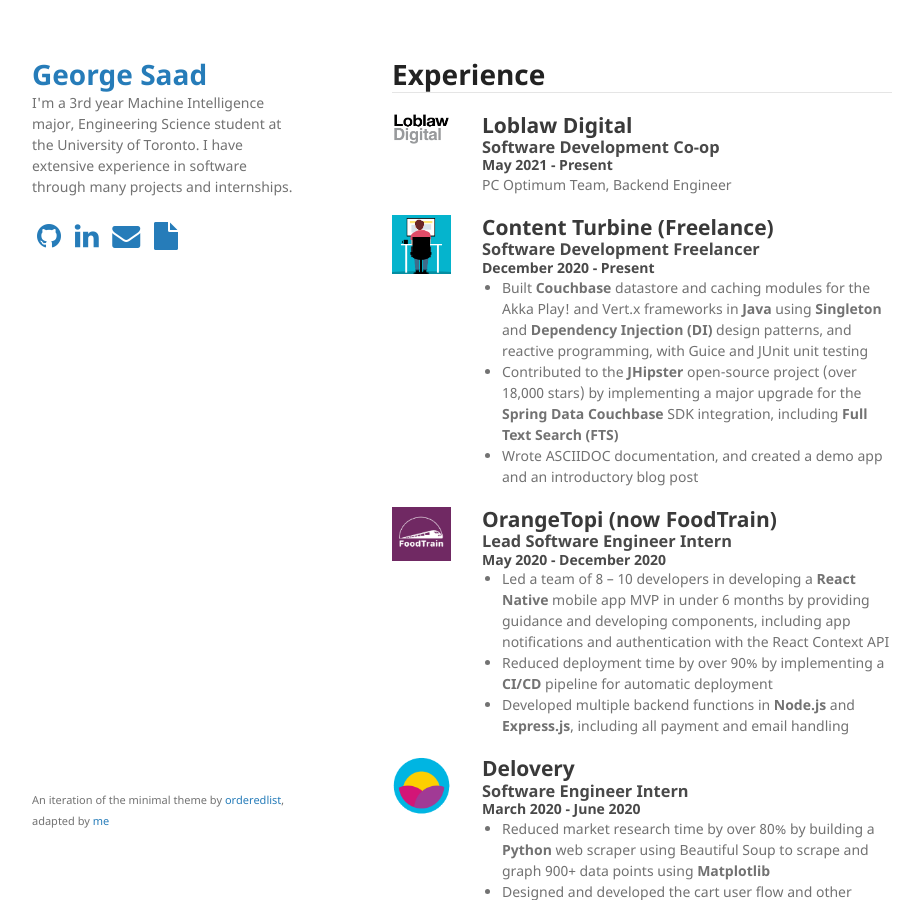
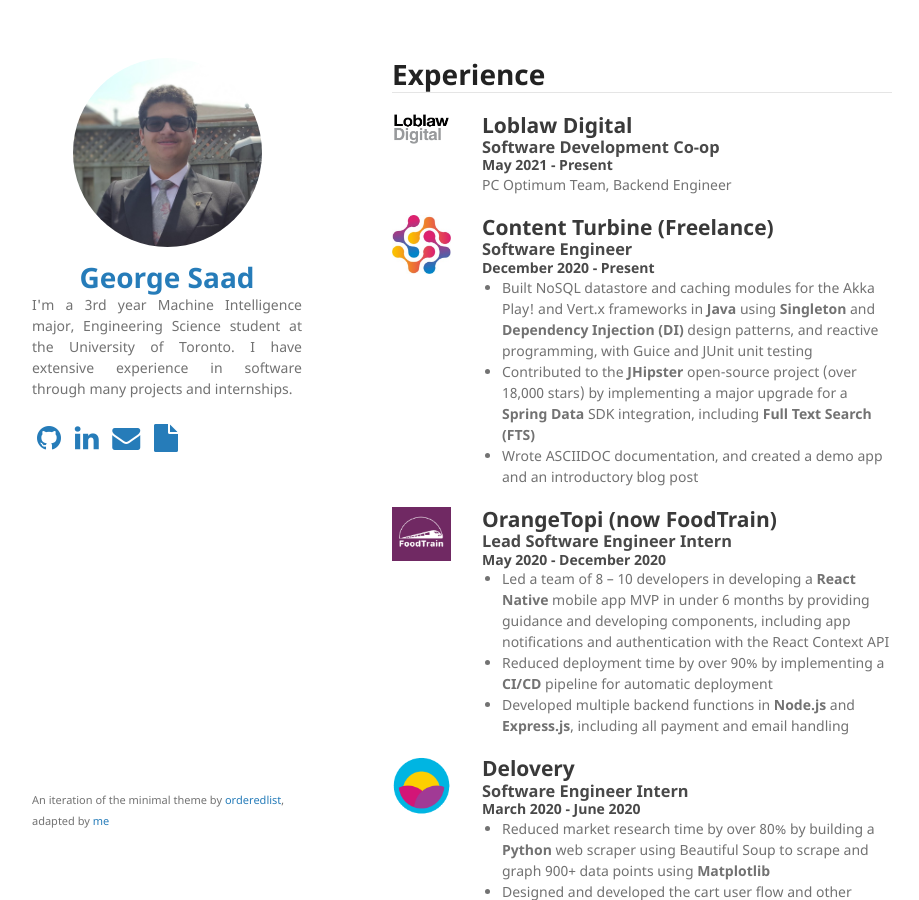
Before and after one commit to rupink/rupink.github.io, a Jekyll site: the page built from index.md, in a window 1280 px wide and 900 px high. Shown: the whole window, without its empty margins (178-1097 px from the left). Built offline with Jekyll 4.4.1, drawn with Linux system fonts in a browser that asks for light colours; our own code applies the rules of GitHub Pages for plain Markdown files.

Commit message:
updates to website

```diff
--- a/_config.yml
+++ b/_config.yml
@@ -3,3 +3,4 @@
 show_downloads: false
 google_analytics:
 theme: jekyll-theme-minimal
+logo: assets/img/profile.jpg
--- a/_layouts/default.html
+++ b/_layouts/default.html
@@ -18,13 +18,13 @@
 <body>
   <div class="wrapper">
     <header>
-      <h1><a href="{{ "/" | absolute_url }}">{{ site.title | default: site.github.repository_name }}</a></h1>
-
       {% if site.logo %}
-      <img src="{{site.logo | relative_url}}" alt="Logo" />
+      <img src="{{site.logo | relative_url}}" alt="Logo" style="display: block; border-radius: 50%; width: 70%; margin-left: auto; margin-right: auto; margin-bottom: 5%;" />
       {% endif %}
 
-      <p>{{ site.description | default: site.github.project_tagline }}</p>
+      <h1 style="text-align: center;"><a href="{{ "/" | absolute_url }}">{{ site.title | default: site.github.repository_name }}</a></h1>
+
+      <p style="text-align: justify;">{{ site.description | default: site.github.project_tagline }}</p>
 
       <a target="_blank" rel="noreferrer noopener" href="https://github.com/gkysaad" class="fa fa-github fa-2x icon"></a>
       <a target="_blank" rel="noreferrer noopener" href="https://www.linkedin.com/in/gkysaad/" class="fa fa-linkedin fa-2x icon"></a>
--- a/index.md
+++ b/index.md
@@ -12,7 +12,7 @@
     class="thumbnail"/></a>
   </div>
   <div class="columnr">
-    <a href="https://www.loblawdigital.co/"><h2>Loblaw Digital</h2></a>
+    <a target="_blank" rel="noreferrer noopener" href="https://www.loblawdigital.co/"><h2>Loblaw Digital</h2></a>
     <h3>Software Development Co-op</h3>
     <h4>May 2021 - Present</h4>
     PC Optimum Team, Backend Engineer
@@ -21,16 +21,16 @@
 
 <div class="row">
   <div class="columnl">
-    <img src="/assets/img/freelance.png"
-    class="thumbnail"/>
+    <a rel="noreferrer noopener" target="_blank" href="https://contentturbine.com/"><img src="/assets/img/freelance.png"
+    class="thumbnail"/></a>
   </div>
   <div class="columnr">
-    <h2>Content Turbine (Freelance)</h2>
-    <h3>Software Development Freelancer</h3>
+    <a target="_blank" rel="noreferrer noopener" href="https://contentturbine.com/"><h2>Content Turbine (Freelance)</h2></a>
+    <h3>Software Engineer</h3>
     <h4>December 2020 - Present</h4>
     <ul>
-      <li>Built <b>Couchbase</b> datastore and caching modules for the Akka Play! and Vert.x frameworks in <b>Java</b> using <b>Singleton</b> and <b>Dependency Injection (DI)</b> design patterns, and reactive programming, with Guice and JUnit unit testing </li>
-      <li>Contributed to the <b>JHipster</b> open-source project (over 18,000 stars) by implementing a major upgrade for the <b>Spring Data Couchbase</b> SDK integration, including <b>Full Text Search (FTS)</b></li>
+      <li>Built NoSQL datastore and caching modules for the Akka Play! and Vert.x frameworks in <b>Java</b> using <b>Singleton</b> and <b>Dependency Injection (DI)</b> design patterns, and reactive programming, with Guice and JUnit unit testing </li>
+      <li>Contributed to the <b>JHipster</b> open-source project (over 18,000 stars) by implementing a major upgrade for a <b>Spring Data</b> SDK integration, including <b>Full Text Search (FTS)</b></li>
       <li>Wrote ASCIIDOC documentation, and created a demo app and an introductory blog post</li>
     </ul>
   </div>
@@ -42,7 +42,7 @@
     class="thumbnail"/></a>
   </div>
   <div class="columnr">
-    <a href="https://www.orangetopi.com/"><h2>OrangeTopi (now FoodTrain)</h2></a>
+    <a target="_blank" rel="noreferrer noopener" href="https://www.orangetopi.com/"><h2>OrangeTopi (now FoodTrain)</h2></a>
     <h3>Lead Software Engineer Intern</h3>
     <h4>May 2020 - December 2020</h4>
     <ul>
```
Also changed, not shown: assets/img/freelance.png, assets/img/profile.jpg (added), 1 other file.
